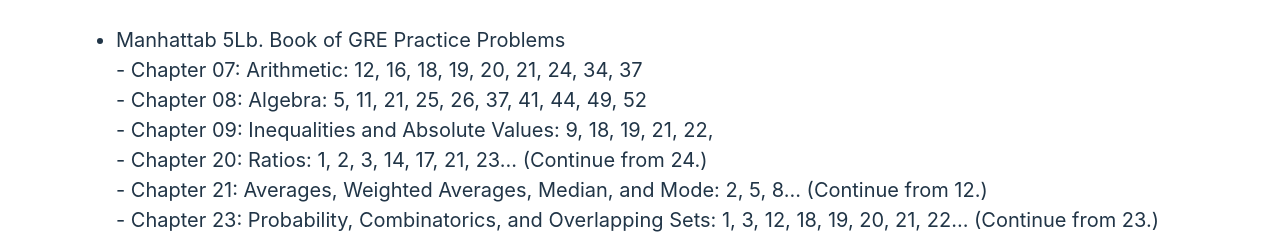
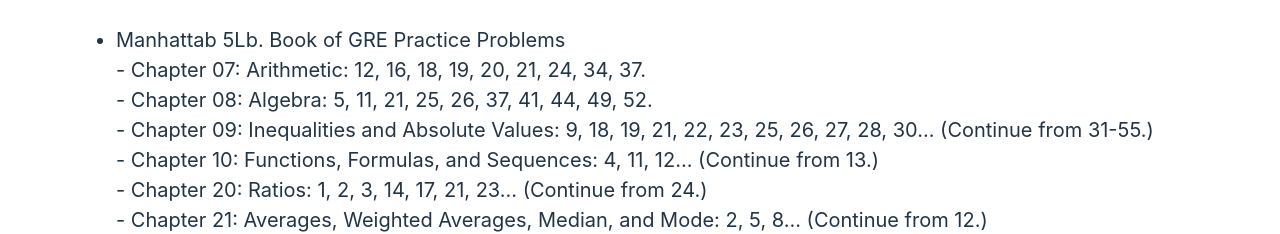
Before and after one commit to LetsTrie/gre-qbank, a React (Vite) app: page /notes in a window 1280 px wide. Shown: the part 6766-7000 px from the top of the page. Built offline with nearby package versions, Linux system fonts and the light colour scheme; a web font is replaced by a local one.

Commit message:
Functions, Formulas, and Sequences

```diff
--- a/src/layouts/notes/data.ts
+++ b/src/layouts/notes/data.ts
@@ -547,9 +547,10 @@
       {
         latexCodes: formatLatexCode(
           "Manhattab 5Lb. Book of GRE Practice Problems\n",
-          "- Chapter 07: Arithmetic: 12, 16, 18, 19, 20, 21, 24, 34, 37\n",
-          "- Chapter 08: Algebra: 5, 11, 21, 25, 26, 37, 41, 44, 49, 52\n",
-          "- Chapter 09: Inequalities and Absolute Values: 9, 18, 19, 21, 22, \n",
+          "- Chapter 07: Arithmetic: 12, 16, 18, 19, 20, 21, 24, 34, 37.\n",
+          "- Chapter 08: Algebra: 5, 11, 21, 25, 26, 37, 41, 44, 49, 52.\n",
+          "- Chapter 09: Inequalities and Absolute Values: 9, 18, 19, 21, 22, 23, 25, 26, 27, 28, 30... (Continue from 31-55.)\n",
+          "- Chapter 10: Functions, Formulas, and Sequences: 4, 11, 12... (Continue from 13.)\n",
           "- Chapter 20: Ratios: 1, 2, 3, 14, 17, 21, 23... (Continue from 24.)\n",
           "- Chapter 21: Averages, Weighted Averages, Median, and Mode: 2, 5, 8... (Continue from 12.)\n",
           "- Chapter 23: Probability, Combinatorics, and Overlapping Sets: 1, 3, 12, 18, 19, 20, 21, 22... (Continue from 23.)\n",
```
